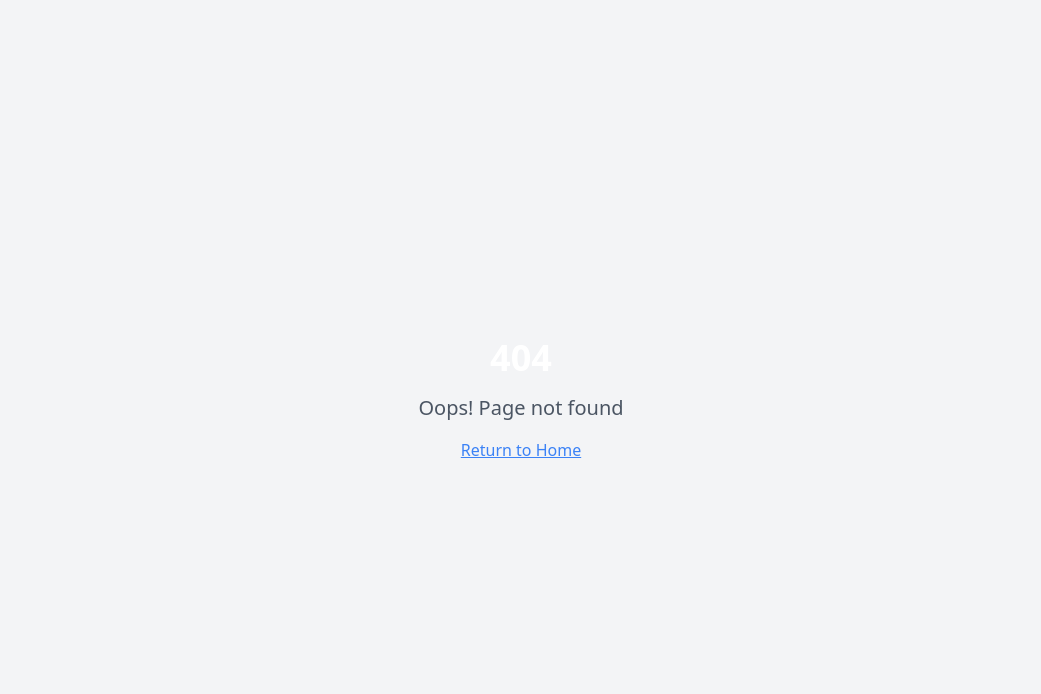
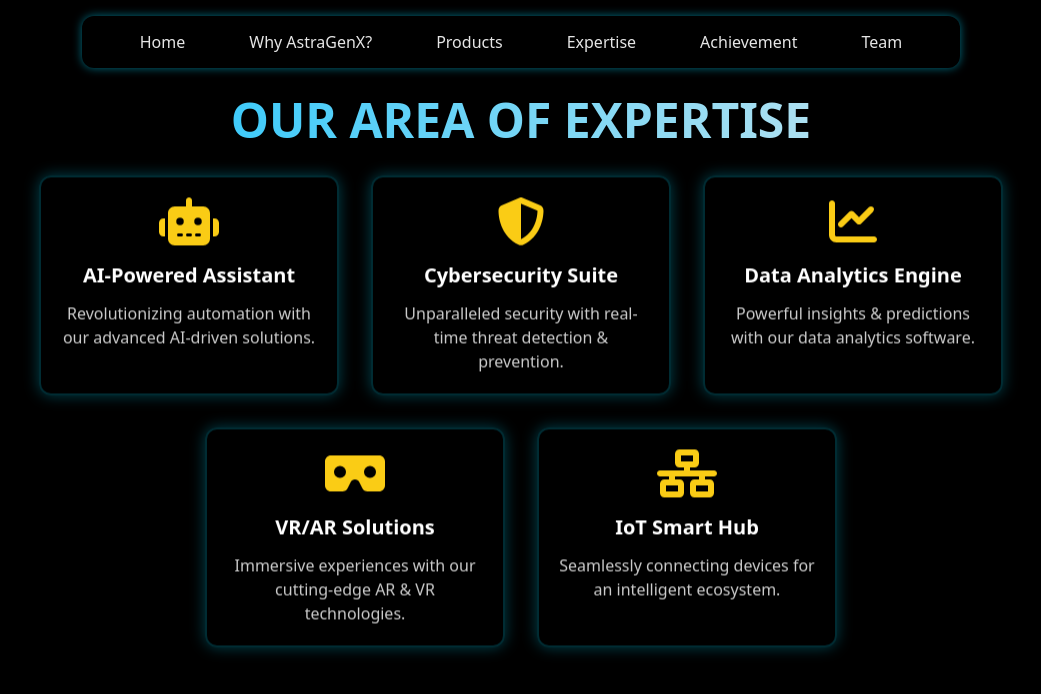
Before and after one commit to casanova259/astragenic-innovations, a React (Vite) app: page /expertise in a window 1280 px wide. Before the commit this address had no page. Shown: the top 694 px of the page, without its empty margins (119-1160 px from the left). Built offline with nearby package versions, Linux system fonts and the light colour scheme.

Commit message:
Create Expertise Section Component
Creates a new React component for the Expertise section.

```diff
--- a/package.json
+++ b/package.json
@@ -11,6 +11,9 @@
     "preview": "vite preview"
   },
   "dependencies": {
+    "@fortawesome/fontawesome-svg-core": "^6.7.2",
+    "@fortawesome/free-solid-svg-icons": "^6.7.2",
+    "@fortawesome/react-fontawesome": "^0.2.2",
     "@hookform/resolvers": "^3.9.0",
     "@radix-ui/react-accordion": "^1.2.0",
     "@radix-ui/react-alert-dialog": "^1.1.1",
--- a/src/App.tsx
+++ b/src/App.tsx
@@ -8,6 +8,7 @@ import Index from "./pages/Index";
 import NotFound from "./pages/NotFound";
 import Team from "./pages/Team";
 import Achievements from "./pages/Achievements";
+import Expertise from "./pages/Expertise";
 
 const queryClient = new QueryClient();
 
@@ -21,6 +22,7 @@ const App = () => (
           <Route path="/" element={<Index />} />
           <Route path="/team" element={<Team />} />
           <Route path="/achievements" element={<Achievements />} />
+          <Route path="/expertise" element={<Expertise />} />
           {/* ADD ALL CUSTOM ROUTES ABOVE THE CATCH-ALL "*" ROUTE */}
           <Route path="*" element={<NotFound />} />
         </Routes>
--- /dev/null
+++ b/src/components/ExpertiseSection.tsx
@@ -0,0 +1,60 @@
+
+import { FontAwesomeIcon } from '@fortawesome/react-fontawesome';
+import { faRobot, faShieldAlt, faChartLine, faVrCardboard, faNetworkWired } from '@fortawesome/free-solid-svg-icons';
+
+const ExpertiseSection = () => {
+  const expertiseAreas = [
+    {
+      icon: faRobot,
+      title: "AI-Powered Assistant",
+      description: "Revolutionizing automation with our advanced AI-driven solutions."
+    },
+    {
+      icon: faShieldAlt,
+      title: "Cybersecurity Suite",
+      description: "Unparalleled security with real-time threat detection & prevention."
+    },
+    {
+      icon: faChartLine,
+      title: "Data Analytics Engine",
+      description: "Powerful insights & predictions with our data analytics software."
+    },
+    {
+      icon: faVrCardboard,
+      title: "VR/AR Solutions",
+      description: "Immersive experiences with our cutting-edge AR & VR technologies."
+    },
+    {
+      icon: faNetworkWired,
+      title: "IoT Smart Hub",
+      description: "Seamlessly connecting devices for an intelligent ecosystem."
+    }
+  ];
+
+  return (
+    <section className="expertise min-h-screen w-full py-24 px-4 text-center">
+      <h2 className="expertise-title text-5xl font-bold astra-title-gradient mb-10">
+        Our Area <span>Of Expertise</span>
+      </h2>
+      <div className="expertises-container flex justify-center gap-8 flex-wrap max-w-7xl mx-auto">
+        {expertiseAreas.map((area, index) => (
+          <div
+            key={index}
+            className="expertises-card bg-black/70 backdrop-blur-md border-2 border-astra-primary/20
+                      shadow-[0_0_15px_rgba(0,217,255,0.3)] rounded-xl p-5 w-[300px] text-center
+                      transition-all duration-400 relative overflow-hidden animate-float
+                      hover:scale-110 hover:rotate-2 hover:shadow-[0_0_15px_rgba(255,255,0,0.5),0_0_50px_rgba(6,255,184,0.4)]"
+          >
+            <div className="expertises-icon text-5xl mb-4 text-yellow-400 transition-colors duration-300">
+              <FontAwesomeIcon icon={area.icon} />
+            </div>
+            <h3 className="text-xl font-semibold mb-3">{area.title}</h3>
+            <p className="text-white/80">{area.description}</p>
+          </div>
+        ))}
+      </div>
+    </section>
+  );
+};
+
+export default ExpertiseSection;
--- a/src/components/Navbar.tsx
+++ b/src/components/Navbar.tsx
@@ -38,7 +38,7 @@ const Navbar = () => {
             <Link to="/" className="text-white/90 hover:text-astra-primary px-4 py-2 block transition-colors duration-300">Products</Link>
           </li>
           <li className="my-2 lg:my-0 lg:mx-4">
-            <Link to="/" className="text-white/90 hover:text-astra-primary px-4 py-2 block transition-colors duration-300">Expertise</Link>
+            <Link to="/expertise" className="text-white/90 hover:text-astra-primary px-4 py-2 block transition-colors duration-300">Expertise</Link>
           </li>
           <li className="my-2 lg:my-0 lg:mx-4">
             <Link to="/achievements" className="text-white/90 hover:text-astra-primary px-4 py-2 block transition-colors duration-300">Achievement</Link>
--- a/src/index.css
+++ b/src/index.css
@@ -155,3 +155,31 @@
 .animate-pulse-slow {
   animation: pulse-slow 2s infinite;
 }
+
+/* Expertise section floating animation */
+@keyframes float {
+  0% {
+    transform: translateY(0);
+  }
+  50% {
+    transform: translateY(-10px);
+  }
+  100% {
+    transform: translateY(0);
+  }
+}
+
+.animate-float {
+  animation: float 4s ease-in-out infinite;
+}
+
+/* Expertise card styles */
+.expertise-title {
+  font-size: 3rem;
+  font-weight: 700;
+  text-transform: uppercase;
+  background: linear-gradient(90deg, #00bfff, #ececec);
+  -webkit-background-clip: text;
+  -webkit-text-fill-color: transparent;
+  margin-bottom: 40px;
+}
--- /dev/null
+++ b/src/pages/Expertise.tsx
@@ -0,0 +1,14 @@
+
+import Navbar from '../components/Navbar';
+import ExpertiseSection from '../components/ExpertiseSection';
+
+const Expertise = () => {
+  return (
+    <div className="min-h-screen bg-black">
+      <Navbar />
+      <ExpertiseSection />
+    </div>
+  );
+};
+
+export default Expertise;
```
Also changed, not shown: 1 other file (tests, documents, lock files or other folders).
